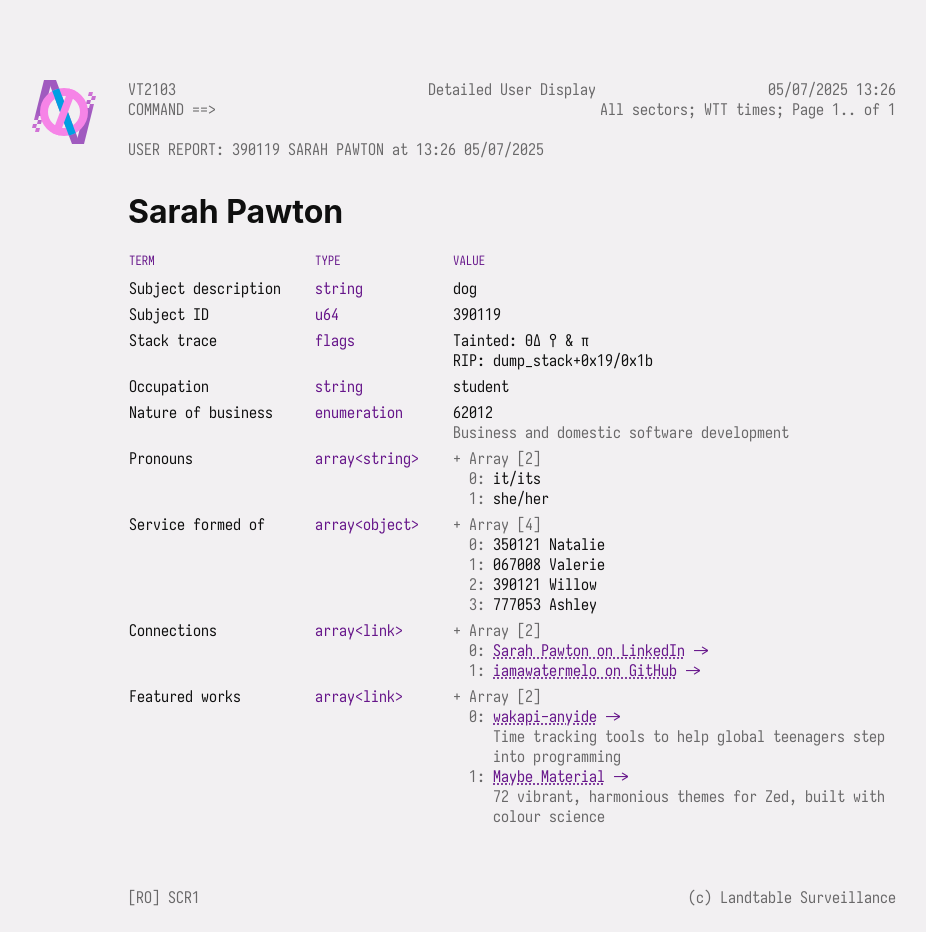
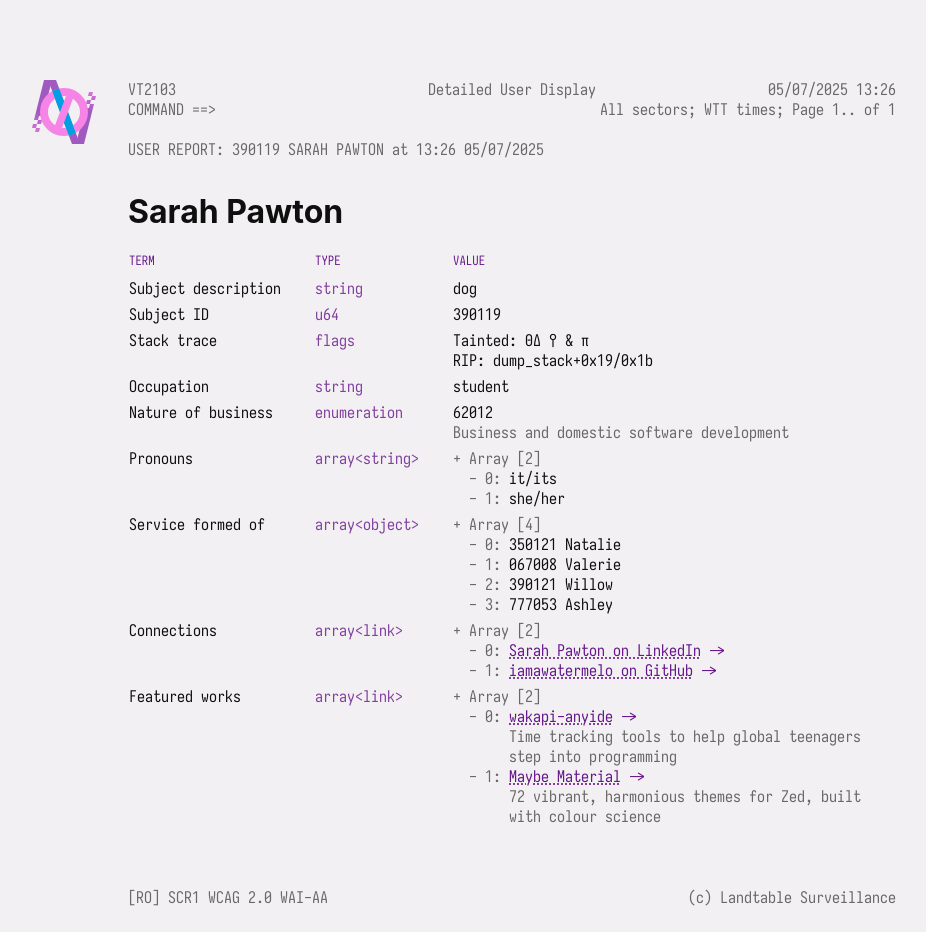
Before and after one commit to iamawatermelo/srh.dog, a SvelteKit app: page / in a window 1280 px wide. Shown: the whole page, without its empty margins (128-1054 px from the left). Built offline with nearby package versions, Linux system fonts and the light colour scheme; a web font is replaced by a local one.

Commit message:
when the sheets are cascading

```diff
--- a/src/routes/+page.svelte
+++ b/src/routes/+page.svelte
@@ -64,7 +64,6 @@
                 <th scope="row">Pronouns</th>
                 <td class="type">array&lt;string&gt;</td>
                 <td>
-                    <div class="faint pre" role="presentation">+ Array [2]</div>
                     <ol>
                         <li>it/its</li>
                         <li>she/her</li>
@@ -75,7 +74,6 @@
                 <th scope="row">Service formed of</th>
                 <td class="type">array&lt;object&gt;</td>
                 <td>
-                    <div class="faint pre" role="presentation">+ Array [4]</div>
                     <ol>
                         <li>350121 Natalie</li>
                         <li>067008 Valerie</li>
@@ -88,7 +86,6 @@
                 <th scope="row">Connections</th>
                 <td class="type">array&lt;link&gt;</td>
                 <td>
-                    <div class="faint pre" role="presentation">+ Array [2]</div>
                     <ol>
                         <li>
                             <a href="https://www.linkedin.com/in/sarah-pawton/">Sarah Pawton on LinkedIn</a>
@@ -103,7 +100,6 @@
                 <th scope="row">Featured works</th>
                 <td class="type">array&lt;link&gt;</td>
                 <td>
-                    <div class="faint pre" role="presentation">+ Array [2]</div>
                     <ol>
                         <li>
                             <a href="https://github.com/iamawatermelo/wakapi-anyide">wakapi-anyide</a><br />
@@ -121,8 +117,8 @@
 
     <div class="term" role="presentation">
         <div style="grid-area: 1 / 1 / 4 / 4">&nbsp;<br /><br /><br /></div>
-        <div style="grid-area: 4 / 1 / 5 / 2">[RO] SCR1</div>
-        <div style="grid-area: 4 / 2 / 5 / 4;text-align: right;">(c) Landtable Surveillance</div>
+        <div style="grid-area: 4 / 1 / 5 / 2">[RO] SCR1 WCAG&nbsp;2.0&nbsp;WAI&#8209;AA</div>
+        <div style="grid-area: 4 / 2 / 5 / 4; text-align: right;">(c)&nbsp;Landtable Surveillance</div>
     </div>
 </main>
 
@@ -198,6 +194,7 @@
             'calt' off;
         column-gap: 1ch;
         opacity: 0.6;
+        user-select: none;
 
         display: grid;
         grid-template-columns: repeat(3, 1fr);
@@ -256,12 +253,9 @@
             opacity: 0.6;
         }
 
-        .pre {
-            white-space: pre;
-        }
-
         .type {
             color: var(--accent);
+            opacity: 0.8;
         }
     }
 
@@ -286,11 +280,20 @@
 
             &::before {
                 grid-column: 1;
+                width: max-content;
                 opacity: 0.6;
-                content: counter(list) ':';
+                content: '- ' counter(list) ':';
                 padding-left: 2ch;
                 padding-right: 1ch;
             }
+        }
+
+        &::after {
+            grid-area: 1 / 1 / 2 / 3;
+            counter-increment: list 1;
+            width: max-content;
+            opacity: 0.6;
+            content: '+ Array [' counter(list) ']';
         }
     }
 
```
